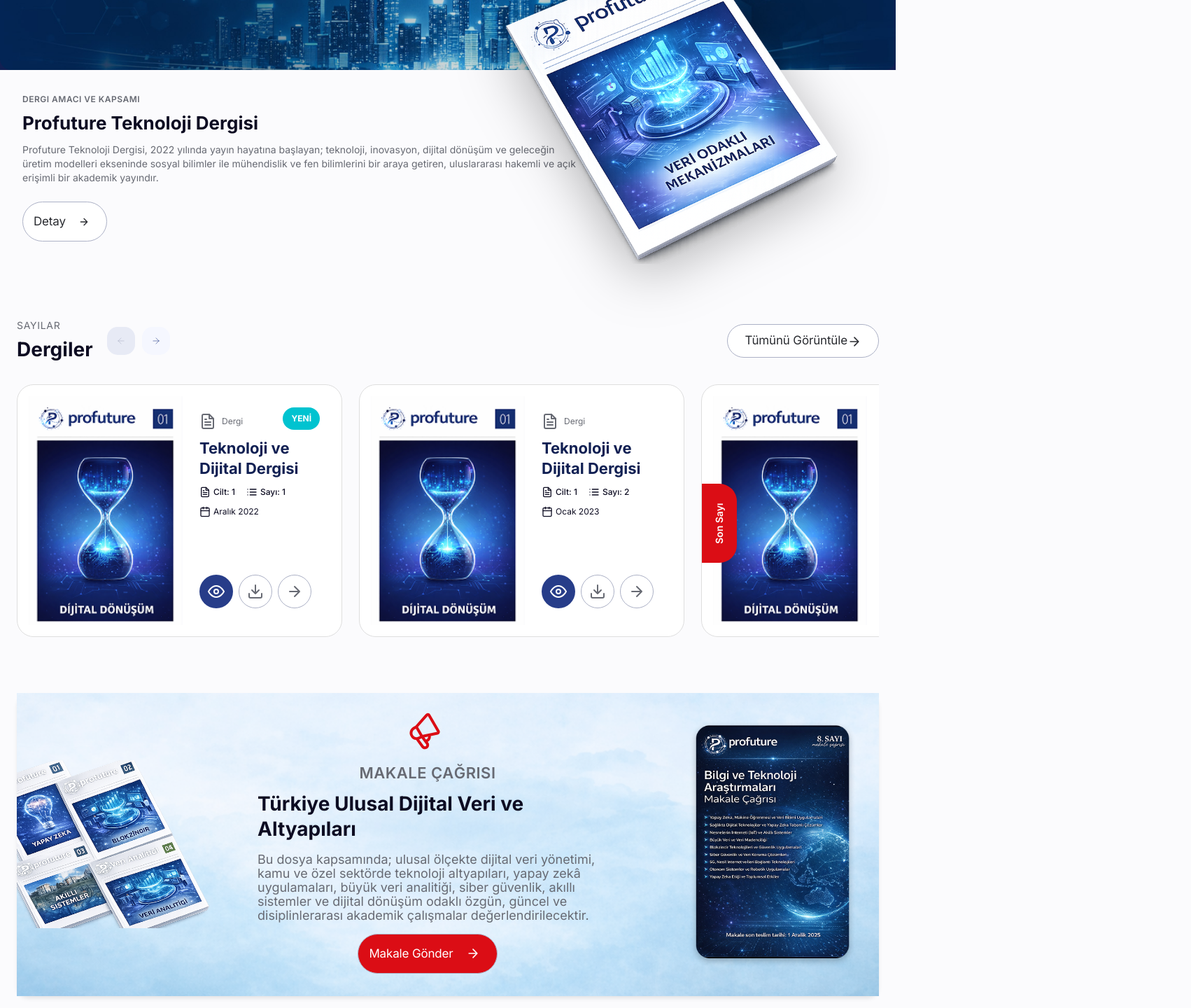
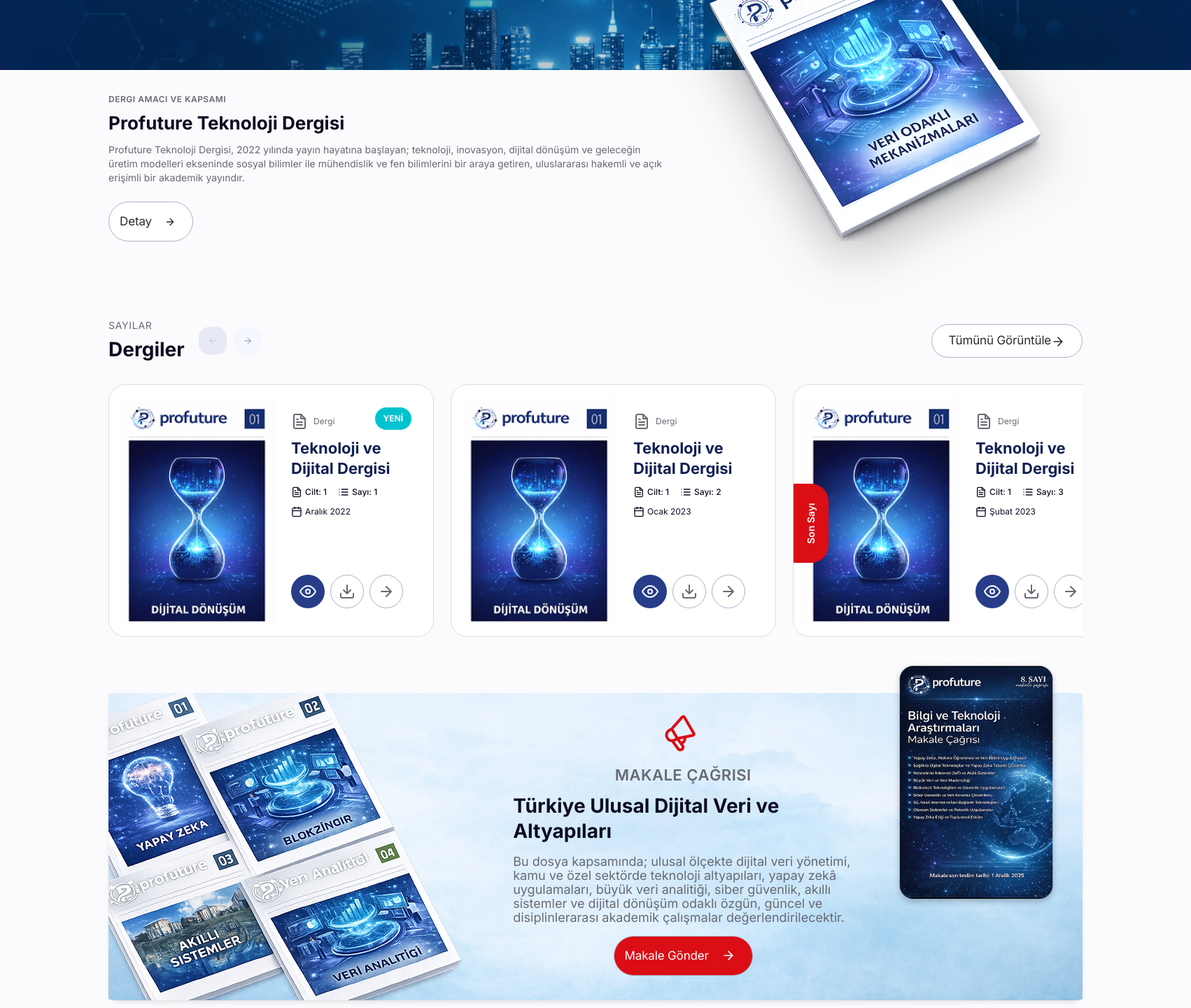
Before and after one commit to handeada/zeplin-case, a React (Vite) app: page / in a window 1280 px wide. Shown: the part 560-2000 px from the top of the page at 70% size, 1702 px wide, since content can reach past the window. Built offline with nearby package versions, Linux system fonts and the light colour scheme.

Commit message:
feat: enhance Hero component layout and styling, adjust PromotionSection dimensions, and update main styles for responsiveness

```diff
--- a/src/components/Hero/Hero.jsx
+++ b/src/components/Hero/Hero.jsx
@@ -12,6 +12,7 @@ const Hero = () => {
           <img src={slideBackground} alt="" />
         </div>
 
+        <div className="container">
           <div className="hero__latest-issue">
             <h1 className="hero__title">
               Profuture Teknoloji Dergisi Son Sayı Yayında
@@ -45,18 +46,20 @@ const Hero = () => {
             </Button>
           </div>
         </div>
+      </div>
 
       {/* Second Row - About */}
       <div className="hero__bottom-row">
+        <div className="container">
           <div className="hero__about">
             <span className="hero__about-label">Dergi Amacı ve Kapsamı</span>
             <h2 className="hero__about-title">Profuture Teknoloji Dergisi</h2>
             <p className="hero__about-description">
               Profuture Teknoloji Dergisi, 2022 yılında yayın hayatına başlayan;
-            teknoloji, inovasyon, dijital dönüşüm ve geleceğin üretim modelleri
-            ekseninde sosyal bilimler ile mühendislik ve fen bilimlerini bir
-            araya getiren, uluslararası hakemli ve açık erişimli bir akademik
-            yayındır.
+              teknoloji, inovasyon, dijital dönüşüm ve geleceğin üretim
+              modelleri ekseninde sosyal bilimler ile mühendislik ve fen
+              bilimlerini bir araya getiren, uluslararası hakemli ve açık
+              erişimli bir akademik yayındır.
             </p>
             <Button
               variant="default-filled"
@@ -68,7 +71,11 @@ const Hero = () => {
           </div>
 
           <div className="hero__magazine-image">
-          <img src={magazineImage} alt="Profuture Teknoloji Dergisi Son Sayı" />
+            <img
+              src={magazineImage}
+              alt="Profuture Teknoloji Dergisi Son Sayı"
+            />
+          </div>
         </div>
       </div>
     </div>
--- a/src/components/PromotionSection/PromotionSection.scss
+++ b/src/components/PromotionSection/PromotionSection.scss
@@ -77,7 +77,7 @@
   }
 
   &__left {
-    width: 280px;
+    width: 32.13rem;
 
     @include tablet {
       width: 100%;
@@ -92,7 +92,7 @@
   &__right {
     position: absolute;
     right: space("8");
-    top: 50%;
+    top: 30%;
     transform: translateY(-50%);
     width: 240px;
     z-index: 2;
--- a/src/styles/main.scss
+++ b/src/styles/main.scss
@@ -30,15 +30,7 @@ body {
   margin: 0;
   padding: 0;
   min-height: 100vh;
-
-  // Responsive font sizes
-  @include tablet {
-    font-size: map-get($font-sizes-tablet, "body");
-  }
-
-  @include mobile {
-    font-size: map-get($font-sizes-mobile, "body");
-  }
+  width: max-content;
 }
 
 // Typography utility classes
```
Also changed, not shown: .claude/settings.local.json. Lines whose indentation alone changed are shown as unchanged.
